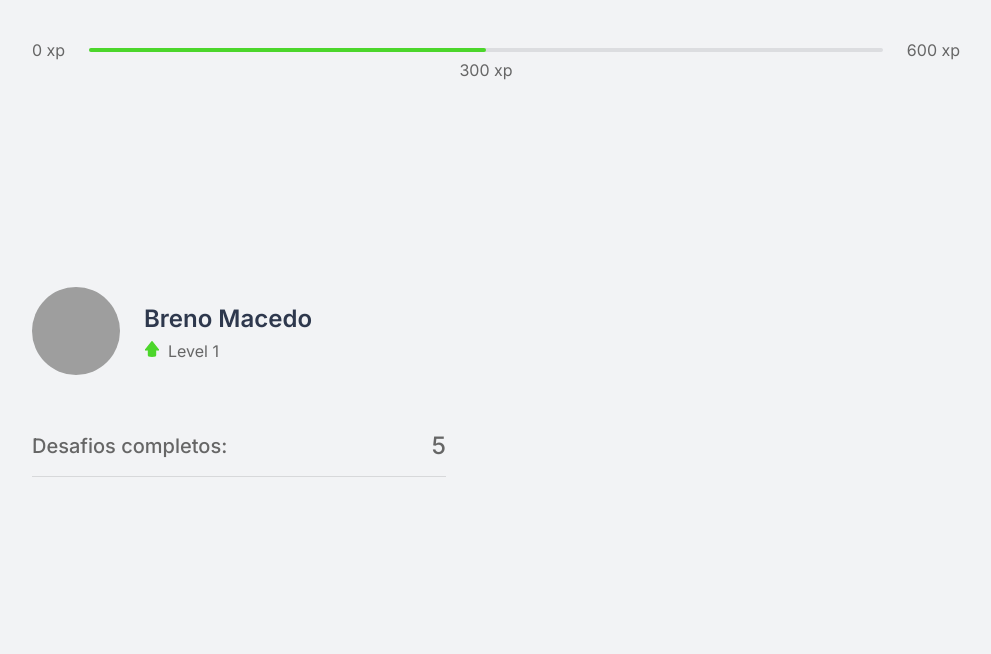
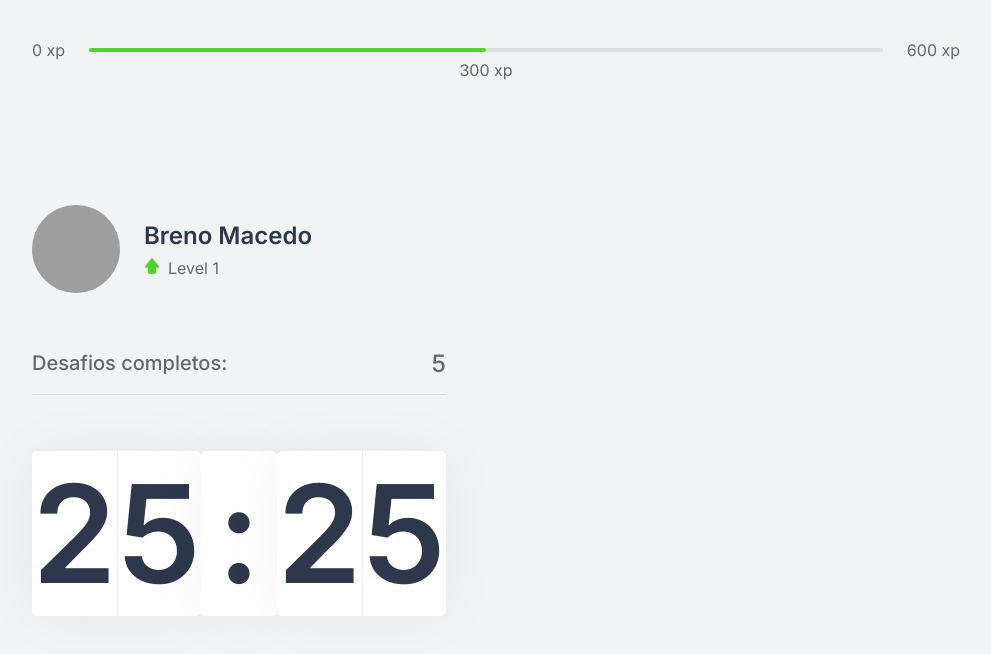
Before and after one commit to brenomacedo/NLW4-react, a Next.js app: page / in a window 1280 px wide. Shown: the top 654 px of the page, without its empty margins (144-1135 px from the left). Built offline with nearby package versions, Linux system fonts and the light colour scheme; grey boxes are pictures that could not be loaded.

Commit message:
countodwn

```diff
--- /dev/null
+++ b/src/components/Countdown.tsx
@@ -0,0 +1,17 @@
+import styles from '../styles/components/Countdown.module.css'
+
+export default function Countdown() {
+    return (
+        <div className={styles.container}>
+            <div>
+                <span>2</span>
+                <span>5</span>
+            </div>
+            <div>:</div>
+            <div>
+                <span>2</span>
+                <span>5</span>
+            </div>
+        </div>
+    )
+}
--- a/src/pages/_document.tsx
+++ b/src/pages/_document.tsx
@@ -5,7 +5,8 @@ export default class MyDocument extends Document {
         return (
             <Html>
                 <Head>
-                    <link href="https://fonts.googleapis.com/css2?family=Inter:wght@400;500;600&family=Rajdhani:wght@600&display=swap" rel="stylesheet"></link>
+                    <link rel="preconnect" href="https://fonts.gstatic.com" />
+                    <link href="https://fonts.googleapis.com/css2?family=Inter:wght@400;500;600&family=Rajdhani:wght@600&display=swap" rel="stylesheet" />
                 </Head>
                 <body>
                     <Main />
--- a/src/pages/index.tsx
+++ b/src/pages/index.tsx
@@ -1,4 +1,5 @@
 import CompletedChallanges from "../components/CompletedChallanges";
+import Countdown from "../components/Countdown";
 import ExperienceBar from "../components/ExperienceBar";
 import Profile from "../components/Profile";
 import styles from '../styles/pages/Home.module.css'
@@ -12,6 +13,7 @@ export default function Home() {
         <div>
           <Profile />
           <CompletedChallanges />
+          <Countdown />
         </div>
         <div>
 
--- /dev/null
+++ b/src/styles/components/Countdown.module.css
@@ -0,0 +1,37 @@
+.container {
+    display: flex;
+    align-items: center;
+    font-family: Inter;
+    font-weight: 600;
+    color: var(--title);
+}
+
+.container > div {
+    flex: 1;
+    display: flex;
+    align-items: center;
+    justify-content: space-evenly;
+
+    background: var(--white);
+    box-shadow: 0 0 60px rgba(0,0,0,0.05);
+    border-radius: 5px;
+    font-size: 8.5rem;
+    text-align: center;
+}
+
+.container > div span {
+    flex: 1;
+}
+
+.container > div span:first-child {
+    border-right: 1px solid #f0f1f3;
+}
+
+.container > div span:left-child {
+    border-left: 1px solid #f0f1f3;
+}
+
+.container > span {
+    font-size: 6.5rem;
+    margin: 0 0.5rem;
+}
```
